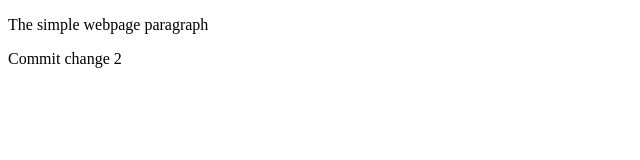
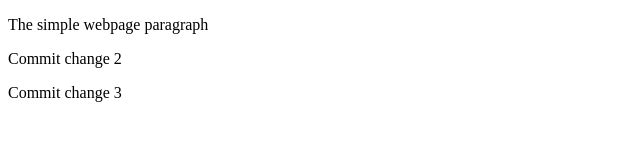
Before and after one commit to da12aci/GitLesson, a plain HTML site: page index.html in a window 1280 px wide. Shown: the whole page, without its empty margins (0-640 px from the left). Drawn offline with Linux system fonts and the light colour scheme.

Commit message:
Add new commit 2

```diff
--- a/index.html
+++ b/index.html
@@ -11,5 +11,8 @@
 		<div id="Change", class="2">
 			<p>Commit change 2</p>
 		</div>
+		<div>
+			<p>Commit change 3</p>
+		</div>
 	</body>
 </html>
```
